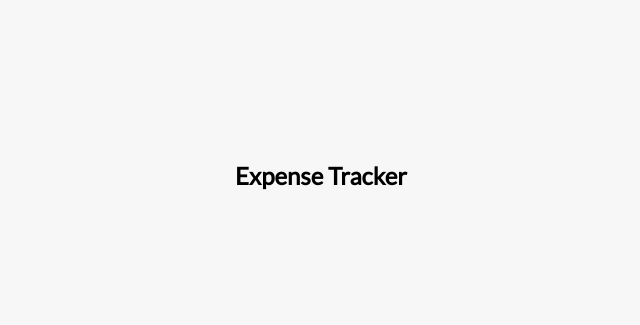
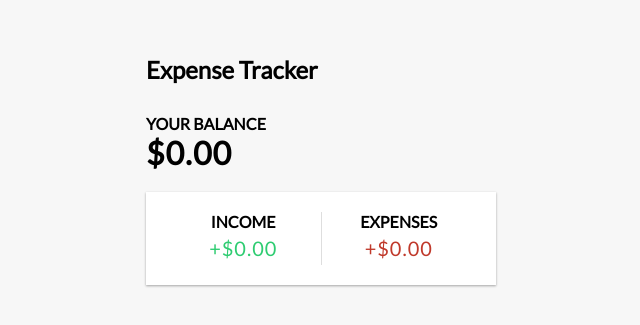
Before and after one commit to Fooagsmart/expense_Trtaker, a React (Create React App) app: page / in a window 1280 px wide. Shown: the part 225-550 px from the top of the page, without its empty margins (319-959 px from the left). Built offline with nearby package versions, Linux system fonts and the light colour scheme.

Commit message:
Balance and expenses

```diff
--- a/src/App.js
+++ b/src/App.js
@@ -1,11 +1,17 @@
 import React from 'react';
 import './App.css';
 import Header from './Components/Header';
+import Balance from './Components/Balance';
+import IncomeExpenses from './Components/IncomeExpenses';
 
 function App() {
   return (
     <div>
       <Header/>
+      <div className='container'>
+        <Balance />
+        <IncomeExpenses />
+      </div>
     </div>
   );
 }
--- /dev/null
+++ b/src/Components/Balance.js
@@ -0,0 +1,12 @@
+import React from 'react'
+
+const Balance = () => {
+  return (
+    <div>
+      <h4>Your Balance</h4>
+      <h1 id='balance'>$0.00</h1>
+    </div>
+  )
+}
+
+export default Balance
--- /dev/null
+++ b/src/Components/IncomeExpenses.js
@@ -0,0 +1,18 @@
+import React from 'react'
+
+const IncomeExpenses = () => {
+  return (
+    <div className='inc-exp-container'>
+        <div>
+            <h4>Income</h4>
+            <p id='money-plus' className='money plus'>+$0.00</p>
+        </div>
+        <div>
+            <h4>Expenses</h4>
+            <p id='money-minus' className='money minus'>+$0.00</p>
+        </div>
+    </div>
+  )
+}
+
+export default IncomeExpenses
```
